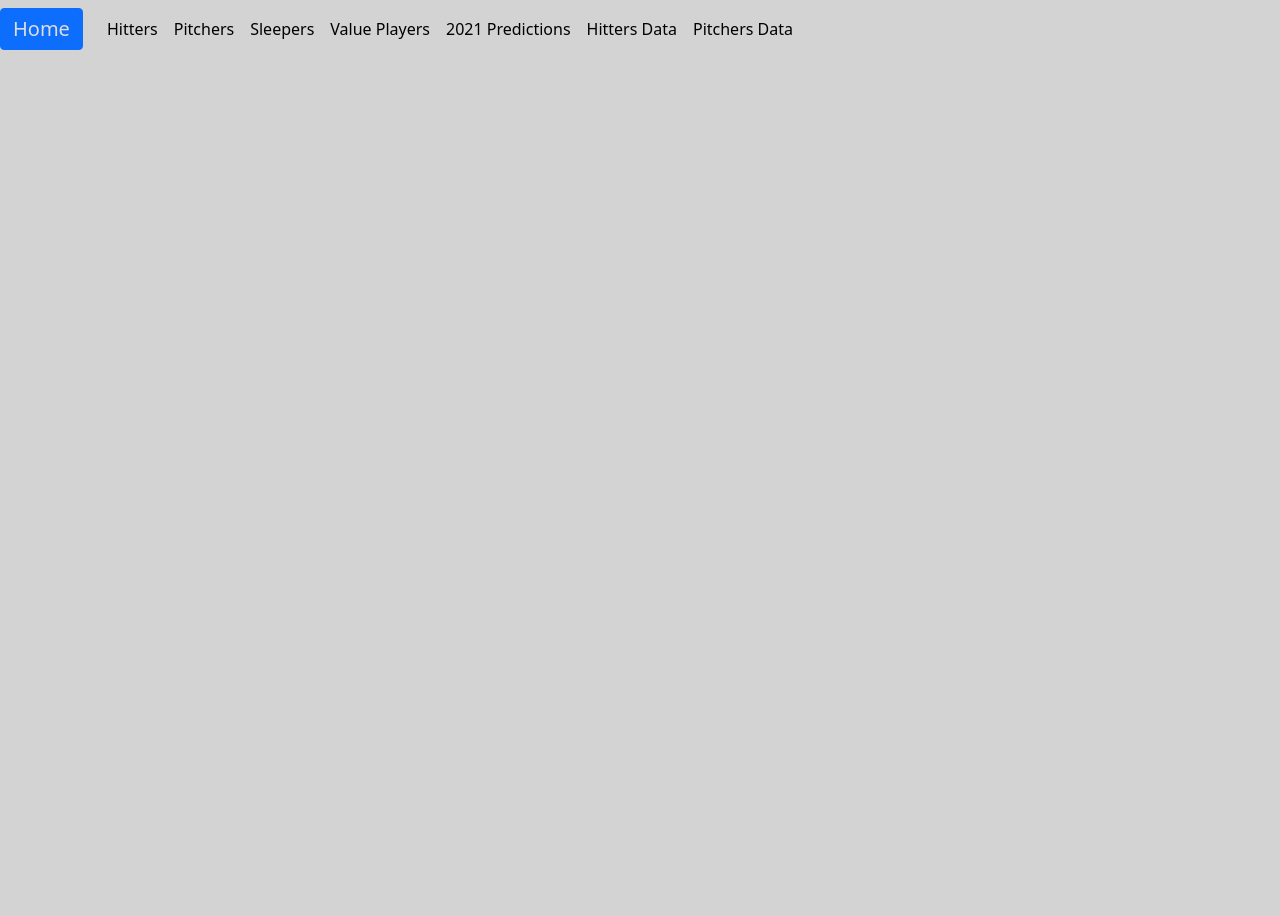
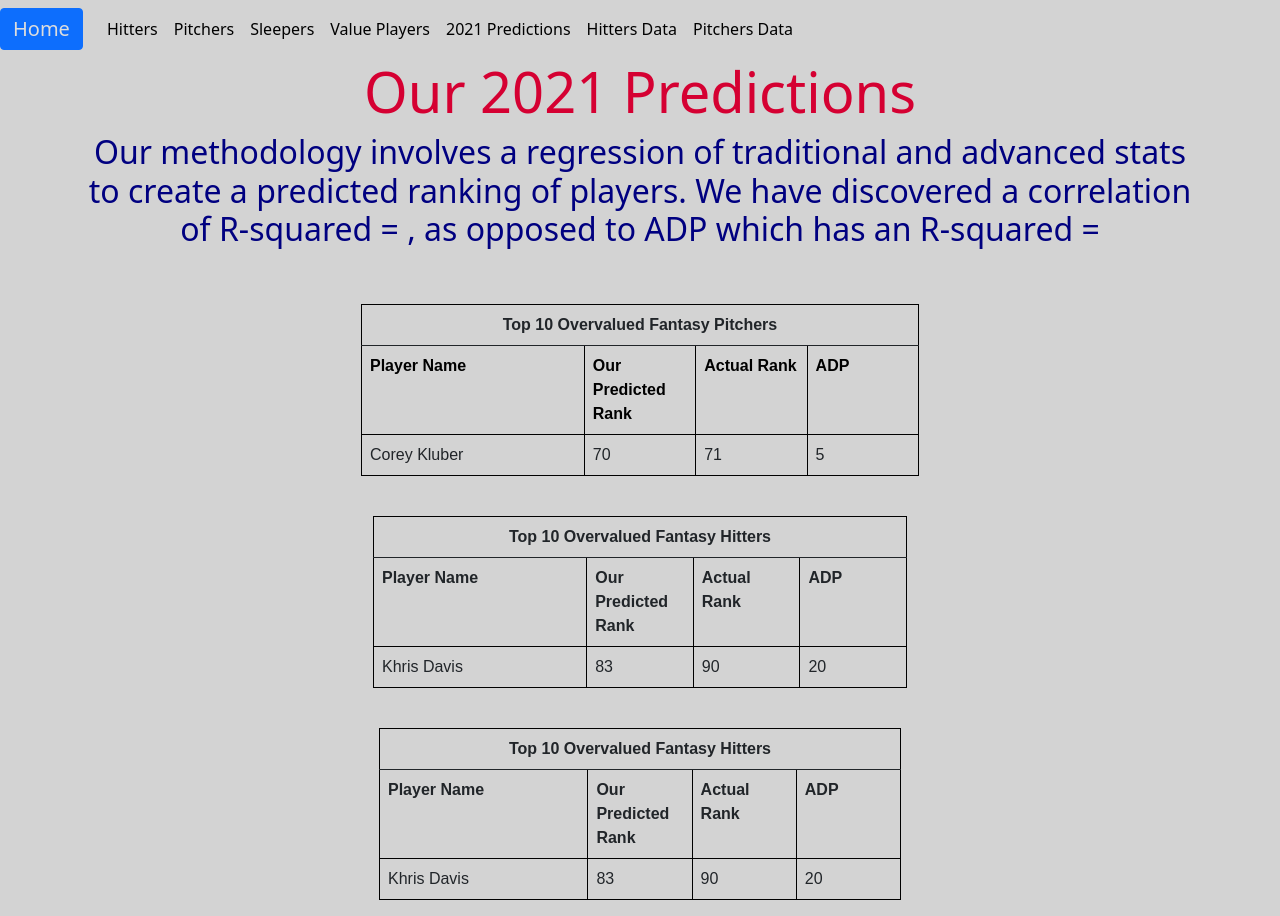
Before and after one commit to RiverJAM/Ultimate-Fantasy-Baseball-Eval-Tool, a website: page templates/_2021predictions.html in a window 1280 px wide. Before the commit the page ends 800 px from the top, so only its background shows below. Drawn offline with nearby package versions, Linux system fonts and the light colour scheme.

Commit message:
cleaned up html

```diff
--- a/templates/_2021predictions.html
+++ b/templates/_2021predictions.html
@@ -104,6 +104,96 @@
       </ul>
 
     </div>
+</nav>
+    <div class="container">
+        <div class="row">
+          <div class="col-md-12 jumbotron text-center">
+            <h1 class="display-4" style="color:#D50032; font-weight: 400; outline: #dddddd;">Our 2021 Predictions</h1>
+            <h2 class="display-8" style="color: navy; font-weight: 150; outline: #dddddd;">
+            Our methodology involves a regression of traditional and advanced stats to create a
+          predicted ranking of players.  We have discovered a correlation of R-squared = ,
+        as opposed to ADP which has an R-squared = </h2>
+          </div>
+        </div>
+      </div>
+      <br><br>
+      <div class="container justify-content-center">
+        <div class="row justify-content-center">
+          <div class="col-md-12 justify-content-center">
+            <table class="table col-md-12"  id="fantasy-overvalued" style="padding-left: 45px !important">
+              <thead class = "thead-dark">
+              <tr>
+                <th colspan="12" style="text-align: center;  table-layout: fixed;">Top 10 Overvalued Fantasy Pitchers</th>
+              </tr>
+              </thead>
+              <tr style="text-align: center; color: black;">
+                <th style="width:40%;">Player Name</th>
+                <th style="width:20%;">Our Predicted Rank</th>
+                <th style="width:20%;">Actual Rank</th>
+                <th style="width:20%;">ADP</th>
+              </tr>
+              <tr>
+                <td>Corey Kluber</td>
+                <td>70</td>
+                <td>71</td>
+                <td>5</td>
+              </tr>
+            </table>
+          </div>
+        </div>
+        <br>
+
+        <div class="container justify-content-center">
+          <div class="row justify-content-center">
+            <div class="col-md-6 justify-content-center">
+              <table class="table col-md-12 colpanel-body ml-2 w-auto thead-dark"  id="fantasy-overvalued" style="padding-left: 45px !important">
+                <thead>
+                <tr>
+                  <th colspan="4" style="text-align: center;table-layout: fixed;">Top 10 Overvalued Fantasy Hitters</th>
+                </tr>
+            </thead>
+              <tr style="text-align: center; ">
+                <th style="width:40%;"">Player Name</th>
+                <th style="width:20%;">Our Predicted Rank</th>
+                <th style="width:20%;">Actual Rank</th>
+                <th style="width:20%;">ADP</th>
+              </tr>
+              <tr>
+                <td>Khris Davis</td>
+                <td>83</td>
+                <td>90</td>
+                <td>20</td>
+              </tr>
+
+            </table>
+          </div>
+        </div><br>
+
+        <div class="container justify-content-center">
+            <div class="row justify-content-center">
+              <div class="col-md-6 justify-content-center">
+                <table class="table col-md-12 colpanel-body ml-2 w-auto thead-dark"  id="fantasy-overvalued" style="padding-left: 45px !important">
+                  <thead>
+                  <tr>
+                    <th colspan="4" style="text-align: center;table-layout: fixed;">Top 10 Overvalued Fantasy Hitters</th>
+                  </tr>
+              </thead>
+                <tr style="text-align: center; ">
+                  <th style="width:40%;"">Player Name</th>
+                  <th style="width:20%;">Our Predicted Rank</th>
+                  <th style="width:20%;">Actual Rank</th>
+                  <th style="width:20%;">ADP</th>
+                </tr>
+                <tr>
+                  <td>Khris Davis</td>
+                  <td>83</td>
+                  <td>90</td>
+                  <td>20</td>
+                </tr>
+
+              </table>
+            </div>
+          </div>
   </nav>
 
 </body>
```
Also changed, not shown: templates/fantasyvalue.html (+5 -5 lines).
